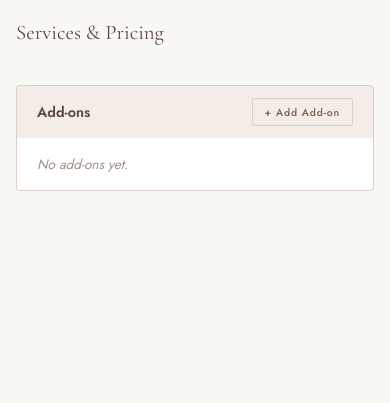
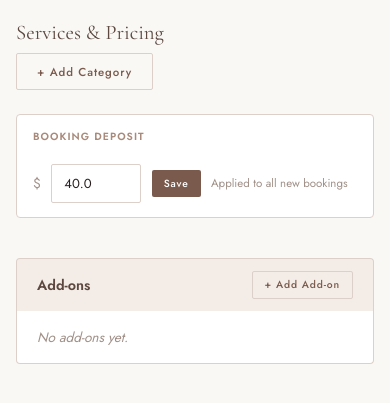
Before and after one commit to niasekayi/GHD_Website, a Django app: page /admin/services/ in a window 390 px wide. Shown: the part 92-495 px from the top of the page. Run offline with Django 5.2, Linux system fonts and the light colour scheme; the visitor is signed in with stand-in values (Sample User, id 1); data comes from the database, SQL or seed files in the repository; data that the repository does not hold is empty.

Commit message:
Add global deposit, category management, mobile fixes, gallery touch fix
- BookingSettings.deposit_amount field (default $40) replaces per-service deposits
- Data migration removes Treatments service category
- Admin services page: global deposit editor, add/delete category buttons, remove per-service deposit fields
- Admin reviews page: mobile responsive header
- Gallery: first tap shows overlay, second tap books — prevents accidental bookings on mobile
- All booking API calls now use global deposit from BookingSettings

Co-Authored-By: Claude Sonnet 4.6 <noreply@anthropic.com>

```diff
--- a/booking/models.py
+++ b/booking/models.py
@@ -6,6 +6,7 @@ from django.db import models
 class BookingSettings(models.Model):
     same_day_fee = models.DecimalField(max_digits=6, decimal_places=2, default=75.00)
     same_day_fee_enabled = models.BooleanField(default=True)
+    deposit_amount = models.DecimalField(max_digits=8, decimal_places=2, default=40.00)
 
     class Meta:
         verbose_name = 'Booking Settings'
--- a/goodhairdaye/admin_urls.py
+++ b/goodhairdaye/admin_urls.py
@@ -20,6 +20,9 @@ urlpatterns = [
     # AJAX APIs
     path('api/toggle-date/',                          admin_views.api_toggle_date,          name='ghd_api_toggle_date'),
     path('api/update-schedule/',                      admin_views.api_update_schedule,      name='ghd_api_update_schedule'),
+    path('api/booking-settings/update/',               admin_views.api_update_booking_settings, name='ghd_api_booking_settings'),
+    path('api/categories/add/',                        admin_views.api_add_category,            name='ghd_api_cat_add'),
+    path('api/categories/<int:cat_id>/delete/',        admin_views.api_delete_category,         name='ghd_api_cat_delete'),
     path('api/services/add/',                         admin_views.api_add_service,          name='ghd_api_add_service'),
     path('api/services/<int:service_id>/update/',     admin_views.api_update_service,       name='ghd_api_update_service'),
     path('api/services/<int:service_id>/delete/',     admin_views.api_delete_service,       name='ghd_api_delete_service'),
--- a/templates/ghd_admin/reviews.html
+++ b/templates/ghd_admin/reviews.html
@@ -59,6 +59,12 @@
     transition: color 0.1s;
   }
   .star-picker span.on { color: #C8A870; }
+
+  @media (max-width: 700px) {
+    .rev-card-header { grid-template-columns: auto 1fr auto; }
+    .rev-card-header > div:nth-child(3) { display: none; } /* hide media badges on mobile */
+    .rev-body-preview { max-width: 100%; }
+  }
 </style>
 {% endblock %}
 
--- a/templates/ghd_admin/services.html
+++ b/templates/ghd_admin/services.html
@@ -4,18 +4,61 @@
 
 {% block extra_head %}
 <style>
+  /* Global deposit card */
+  .deposit-card {
+    background: var(--white);
+    border: 1px solid var(--tan);
+    border-radius: 4px;
+    padding: 1rem 1.5rem;
+    margin-bottom: 2rem;
+    display: flex;
+    align-items: center;
+    gap: 1.25rem;
+    flex-wrap: wrap;
+  }
+  .deposit-label {
+    font-size: 0.65rem;
+    font-weight: 600;
+    letter-spacing: 0.1em;
+    text-transform: uppercase;
+    color: var(--brown);
+    flex-shrink: 0;
+  }
+  .deposit-value-wrap {
+    display: flex;
+    align-items: center;
+    gap: 0.65rem;
+    flex-wrap: wrap;
+  }
+  .deposit-note { font-size: 0.72rem; color: var(--mid); }
+
+  /* Add-category form */
+  .add-cat-form {
+    background: var(--cream);
+    border: 2px dashed var(--tan);
+    border-radius: 4px;
+    padding: 1rem 1.25rem;
+    display: none;
+    margin-bottom: 1.5rem;
+  }
+  .add-cat-form.open { display: block; }
+
+  /* Service categories */
   .svc-cat { margin-bottom: 2rem; }
   .svc-cat-header {
     display: flex;
     align-items: center;
     justify-content: space-between;
+    gap: 0.5rem;
     padding: 0.75rem 1.25rem;
     background: var(--beige);
     border: 1px solid var(--tan);
     border-radius: 4px 4px 0 0;
     border-bottom: none;
+    flex-wrap: wrap;
   }
   .svc-cat-name { font-weight: 600; font-size: 0.9rem; color: var(--dark); }
+  .cat-actions { display: flex; gap: 0.4rem; align-items: center; flex-wrap: wrap; }
 
   .svc-row {
     background: var(--white);
@@ -28,11 +71,19 @@
     align-items: start;
   }
   .svc-row:last-child { border-radius: 0 0 4px 4px; }
-  .svc-row-info { flex: 1; }
+  .svc-row-info { min-width: 0; }
   .svc-name { font-weight: 500; font-size: 0.95rem; color: var(--dark); margin-bottom: 0.2rem; }
   .svc-meta { display: flex; gap: 1rem; font-size: 0.75rem; color: var(--mid); flex-wrap: wrap; }
-  .svc-desc-preview { font-size: 0.75rem; color: var(--mid); margin-top: 0.25rem; white-space: nowrap; overflow: hidden; text-overflow: ellipsis; max-width: 500px; }
-  .svc-actions { display: flex; gap: 0.5rem; align-items: center; }
+  .svc-desc-preview {
+    font-size: 0.75rem;
+    color: var(--mid);
+    margin-top: 0.25rem;
+    white-space: nowrap;
+    overflow: hidden;
+    text-overflow: ellipsis;
+    max-width: 500px;
+  }
+  .svc-actions { display: flex; gap: 0.4rem; align-items: center; flex-shrink: 0; flex-wrap: wrap; }
 
   /* Edit drawer */
   .svc-edit-drawer {
@@ -53,19 +104,56 @@
     display: none;
   }
   .add-svc-form.open { display: block; }
+
+  /* Mobile */
+  @media (max-width: 700px) {
+    .svc-desc-preview { max-width: 100%; }
+    .deposit-card { padding: 0.875rem 1rem; }
+  }
 </style>
 {% endblock %}
 
 {% block content %}
 <div class="adm-section-header">
   <h1 class="adm-section-title">Services &amp; Pricing</h1>
+  <button class="adm-btn adm-btn-outline" onclick="toggleAddCatForm()">+ Add Category</button>
+</div>
+
+<!-- Global deposit -->
+<div class="deposit-card">
+  <span class="deposit-label">Booking Deposit</span>
+  <div class="deposit-value-wrap">
+    <span style="font-size:0.85rem;color:var(--mid);">$</span>
+    <input class="adm-input" type="number" step="0.01" min="0" id="global-deposit"
+           value="{{ booking_settings.deposit_amount }}" style="width:90px;" />
+    <button class="adm-btn adm-btn-primary adm-btn-sm" onclick="saveDeposit()">Save</button>
+    <span class="deposit-note">Applied to all new bookings</span>
+  </div>
+</div>
+
+<!-- Add Category form -->
+<div class="add-cat-form" id="add-cat-form">
+  <div style="font-size:0.7rem;font-weight:600;letter-spacing:0.1em;text-transform:uppercase;color:var(--brown);margin-bottom:0.75rem;">New Category</div>
+  <div style="display:flex;gap:0.75rem;align-items:flex-end;flex-wrap:wrap;">
+    <div class="adm-field" style="flex:1;min-width:180px;margin-bottom:0;">
+      <label class="adm-label">Category Name *</label>
+      <input class="adm-input" id="new-cat-name" placeholder='e.g. "Protective Styles"' />
+    </div>
+    <div style="display:flex;gap:0.5rem;margin-bottom:0.75rem;">
+      <button class="adm-btn adm-btn-ghost adm-btn-sm" onclick="toggleAddCatForm()">Cancel</button>
+      <button class="adm-btn adm-btn-primary adm-btn-sm" onclick="addCategory()">Add Category</button>
+    </div>
+  </div>
 </div>
 
 {% for cat in categories %}
 <div class="svc-cat" id="cat-{{ cat.id }}">
   <div class="svc-cat-header">
     <span class="svc-cat-name">{{ cat.name }}</span>
+    <div class="cat-actions">
       <button class="adm-btn adm-btn-outline adm-btn-sm" onclick="toggleAddForm({{ cat.id }})">+ Add Service</button>
+      <button class="adm-btn adm-btn-ghost adm-btn-sm" onclick="deleteCategory({{ cat.id }}, '{{ cat.name|escapejs }}')" style="color:#b45309;">Delete Category</button>
+    </div>
   </div>
 
   {% for svc in cat.services.all %}
@@ -78,7 +166,6 @@
       <div class="svc-meta">
         <span>{{ svc.price_display }}</span>
         <span>{{ svc.duration }}</span>
-        <span>Deposit: ${{ svc.deposit_amount }}</span>
       </div>
       {% if svc.description %}<div class="svc-desc-preview">{{ svc.description }}</div>{% endif %}
     </div>
@@ -104,15 +191,9 @@
         <input class="adm-input" id="price-{{ svc.id }}" value="{{ svc.price_display }}" placeholder='e.g. "$120" or "From $300"' />
       </div>
     </div>
-    <div class="adm-field-row">
     <div class="adm-field">
       <label class="adm-label">Duration</label>
-        <input class="adm-input" id="dur-{{ svc.id }}" value="{{ svc.duration }}" placeholder='e.g. "2 hrs"' />
-      </div>
-      <div class="adm-field">
-        <label class="adm-label">Deposit Amount ($)</label>
-        <input class="adm-input" type="number" step="0.01" id="dep-{{ svc.id }}" value="{{ svc.deposit_amount }}" />
-      </div>
+      <input class="adm-input" id="dur-{{ svc.id }}" value="{{ svc.duration }}" placeholder='e.g. "2 hrs"' style="max-width:220px;" />
     </div>
     <div class="adm-field">
       <label class="adm-label">Description</label>
@@ -140,21 +221,15 @@
         <input class="adm-input" id="new-price-{{ cat.id }}" placeholder='e.g. "$200+" or "From $150"' />
       </div>
     </div>
-    <div class="adm-field-row">
     <div class="adm-field">
       <label class="adm-label">Duration *</label>
-        <input class="adm-input" id="new-dur-{{ cat.id }}" placeholder='e.g. "3 hrs"' />
-      </div>
-      <div class="adm-field">
-        <label class="adm-label">Deposit ($)</label>
-        <input class="adm-input" type="number" step="0.01" id="new-dep-{{ cat.id }}" value="50" />
-      </div>
+      <input class="adm-input" id="new-dur-{{ cat.id }}" placeholder='e.g. "3 hrs"' style="max-width:220px;" />
     </div>
     <div class="adm-field">
       <label class="adm-label">Description</label>
       <textarea class="adm-textarea" id="new-desc-{{ cat.id }}" placeholder="Brief description shown to clients..."></textarea>
     </div>
-    <div style="display:flex;align-items:center;gap:1rem;margin-top:0.5rem;">
+    <div style="display:flex;align-items:center;gap:1rem;margin-top:0.5rem;flex-wrap:wrap;">
       <label style="display:flex;align-items:center;gap:0.4rem;font-size:0.78rem;cursor:pointer;">
         <input type="checkbox" id="new-addon-{{ cat.id }}" />
         This is an add-on service
@@ -170,13 +245,13 @@
 
 <!-- Add-ons section -->
 <div style="margin-top:2.5rem;">
-  <div style="display:flex;align-items:center;justify-content:space-between;padding:0.75rem 1.25rem;background:var(--beige);border:1px solid var(--tan);border-radius:4px 4px 0 0;border-bottom:none;">
+  <div style="display:flex;align-items:center;justify-content:space-between;padding:0.75rem 1.25rem;background:var(--beige);border:1px solid var(--tan);border-radius:4px 4px 0 0;border-bottom:none;flex-wrap:wrap;gap:0.5rem;">
     <span class="svc-cat-name">Add-ons</span>
     <button class="adm-btn adm-btn-outline adm-btn-sm" onclick="toggleAddAddonForm()">+ Add Add-on</button>
   </div>
 
   {% for svc in addons %}
-  <div class="svc-row{% if forloop.last and not addons %} last{% endif %}" id="svc-row-{{ svc.id }}"
+  <div class="svc-row" id="svc-row-{{ svc.id }}"
        style="{% if forloop.last %}border-radius:0 0 4px 4px;{% endif %}">
     <div class="svc-row-info">
       <div class="svc-name">{{ svc.name }}
@@ -185,7 +260,6 @@
       <div class="svc-meta">
         <span>{{ svc.price_display }}</span>
         <span>{{ svc.duration }}</span>
-        <span>Deposit: ${{ svc.deposit_amount }}</span>
         <span style="color:var(--brown);">{{ svc.category.name }}</span>
       </div>
       {% if svc.description %}<div class="svc-desc-preview">{{ svc.description }}</div>{% endif %}
@@ -211,15 +285,9 @@
         <input class="adm-input" id="price-{{ svc.id }}" value="{{ svc.price_display }}" placeholder='e.g. "+$30"' />
       </div>
     </div>
-    <div class="adm-field-row">
     <div class="adm-field">
       <label class="adm-label">Duration</label>
-        <input class="adm-input" id="dur-{{ svc.id }}" value="{{ svc.duration }}" placeholder='e.g. "+30 min"' />
-      </div>
-      <div class="adm-field">
-        <label class="adm-label">Deposit Amount ($)</label>
-        <input class="adm-input" type="number" step="0.01" id="dep-{{ svc.id }}" value="{{ svc.deposit_amount }}" />
-      </div>
+      <input class="adm-input" id="dur-{{ svc.id }}" value="{{ svc.duration }}" placeholder='e.g. "+30 min"' style="max-width:220px;" />
     </div>
     <div class="adm-field">
       <label class="adm-label">Description</label>
@@ -290,6 +358,40 @@
       setTimeout(() => f.scrollIntoView({ behavior: 'smooth', block: 'nearest' }), 50);
     }
   }
+  function toggleAddCatForm() {
+    const f = document.getElementById('add-cat-form');
+    f.classList.toggle('open');
+    if (f.classList.contains('open')) {
+      setTimeout(() => document.getElementById('new-cat-name').focus(), 50);
+    }
+  }
+
+  async function saveDeposit() {
+    const amount = parseFloat(document.getElementById('global-deposit').value);
+    if (isNaN(amount) || amount < 0) { toast('Enter a valid deposit amount.', true); return; }
+    const d = await admPost('/admin/api/booking-settings/update/', { deposit_amount: amount });
+    if (d.success) toast('Deposit updated!');
+    else toast(d.error || 'Error saving', true);
+  }
+
+  async function addCategory() {
+    const name = document.getElementById('new-cat-name').value.trim();
+    if (!name) { toast('Category name is required.', true); return; }
+    const d = await admPost('/admin/api/categories/add/', { name });
+    if (d.success) { toast('Category added!'); location.reload(); }
+    else toast(d.error || 'Error adding category', true);
+  }
+
+  async function deleteCategory(catId, name) {
+    if (!confirm('Delete the "' + name + '" category? This cannot be undone.')) return;
+    const d = await admPost('/admin/api/categories/' + catId + '/delete/', {});
+    if (d.success) {
+      toast('Category deleted');
+      document.getElementById('cat-' + catId)?.remove();
+    } else {
+      toast(d.error || 'Error deleting category', true);
+    }
+  }
 
   async function toggleActive(id, active) {
     const d = await admPost('/admin/api/services/' + id + '/update/', { is_active: active });
@@ -299,17 +401,15 @@
 
   async function saveService(id) {
     const body = {
-      name:           document.getElementById('name-' + id).value,
-      price_display:  document.getElementById('price-' + id).value,
-      duration:       document.getElementById('dur-' + id).value,
-      deposit_amount: document.getElementById('dep-' + id).value,
-      description:    document.getElementById('desc-' + id).value,
+      name:          document.getElementById('name-' + id).value,
+      price_display: document.getElementById('price-' + id).value,
+      duration:      document.getElementById('dur-' + id).value,
+      description:   document.getElementById('desc-' + id).value,
     };
     const d = await admPost('/admin/api/services/' + id + '/update/', body);
     if (d.success) {
       toast('Saved!');
       closeEdit(id);
-      // Update the displayed name/price/duration
       const row = document.getElementById('svc-row-' + id);
       row.querySelector('.svc-name').childNodes[0].textContent = body.name;
       row.querySelector('.svc-meta span:nth-child(1)').textContent = body.price_display;
@@ -320,28 +420,22 @@
   }
 
   async function addService(catId) {
-    const name = document.getElementById('new-name-' + catId).value.trim();
+    const name  = document.getElementById('new-name-' + catId).value.trim();
     const price = document.getElementById('new-price-' + catId).value.trim();
     const dur   = document.getElementById('new-dur-' + catId).value.trim();
     if (!name || !price || !dur) { toast('Name, price, and duration are required.', true); return; }
-
     const body = {
-      category_id:    catId,
-      name:           name,
-      price_display:  price,
-      duration:       dur,
-      deposit_amount: document.getElementById('new-dep-' + catId).value,
-      description:    document.getElementById('new-desc-' + catId).value,
-      is_addon:       document.getElementById('new-addon-' + catId).checked,
+      category_id:   catId,
+      name:          name,
+      price_display: price,
+      duration:      dur,
+      description:   document.getElementById('new-desc-' + catId).value,
+      is_addon:      document.getElementById('new-addon-' + catId).checked,
     };
     try {
       const d = await admPost('/admin/api/services/add/', body);
-      if (d.success) {
-        toast('Service added!');
-        location.reload();
-      } else {
-        toast(d.error || 'Error adding service', true);
-      }
+      if (d.success) { toast('Service added!'); location.reload(); }
+      else toast(d.error || 'Error adding service', true);
     } catch (e) {
       toast('Request failed — check server logs', true);
     }
@@ -375,7 +469,6 @@
       price_display: price,
       duration:      dur || '—',
       description:   document.getElementById('new-desc-addon').value,
-      deposit_amount: 0,
       is_addon:      true,
     };
     try {
```
Also changed, not shown: booking/views.py (+4 -4 lines), goodhairdaye/admin_views.py (+47 -3 lines), templates/pages/gallery/gallery.html (+11 -6 lines), booking/migrations/0005_bookingsettings_deposit_amount.py (added), services/migrations/0003_delete_treatments_category.py (added). Lines whose indentation alone changed are shown as unchanged.
